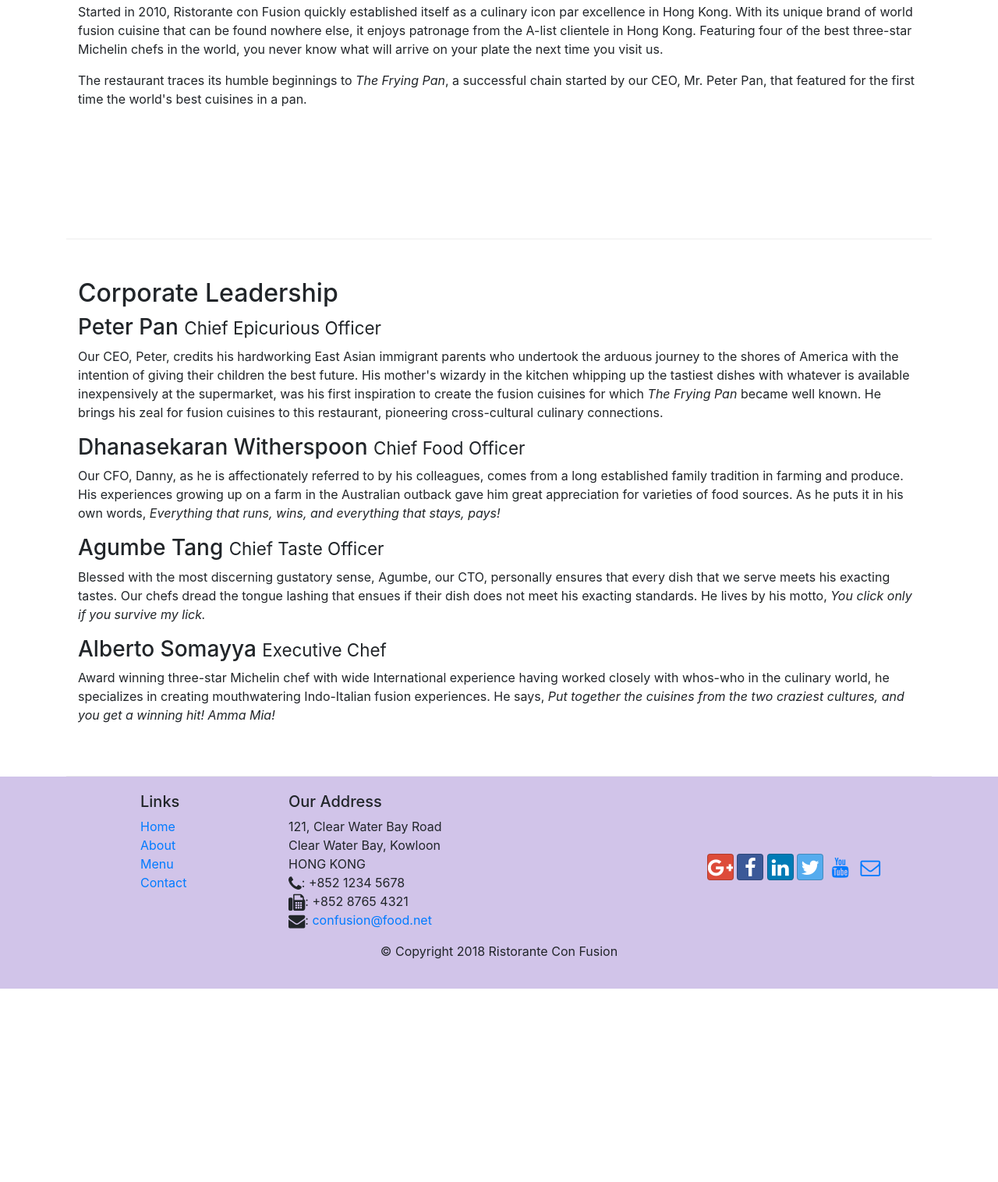
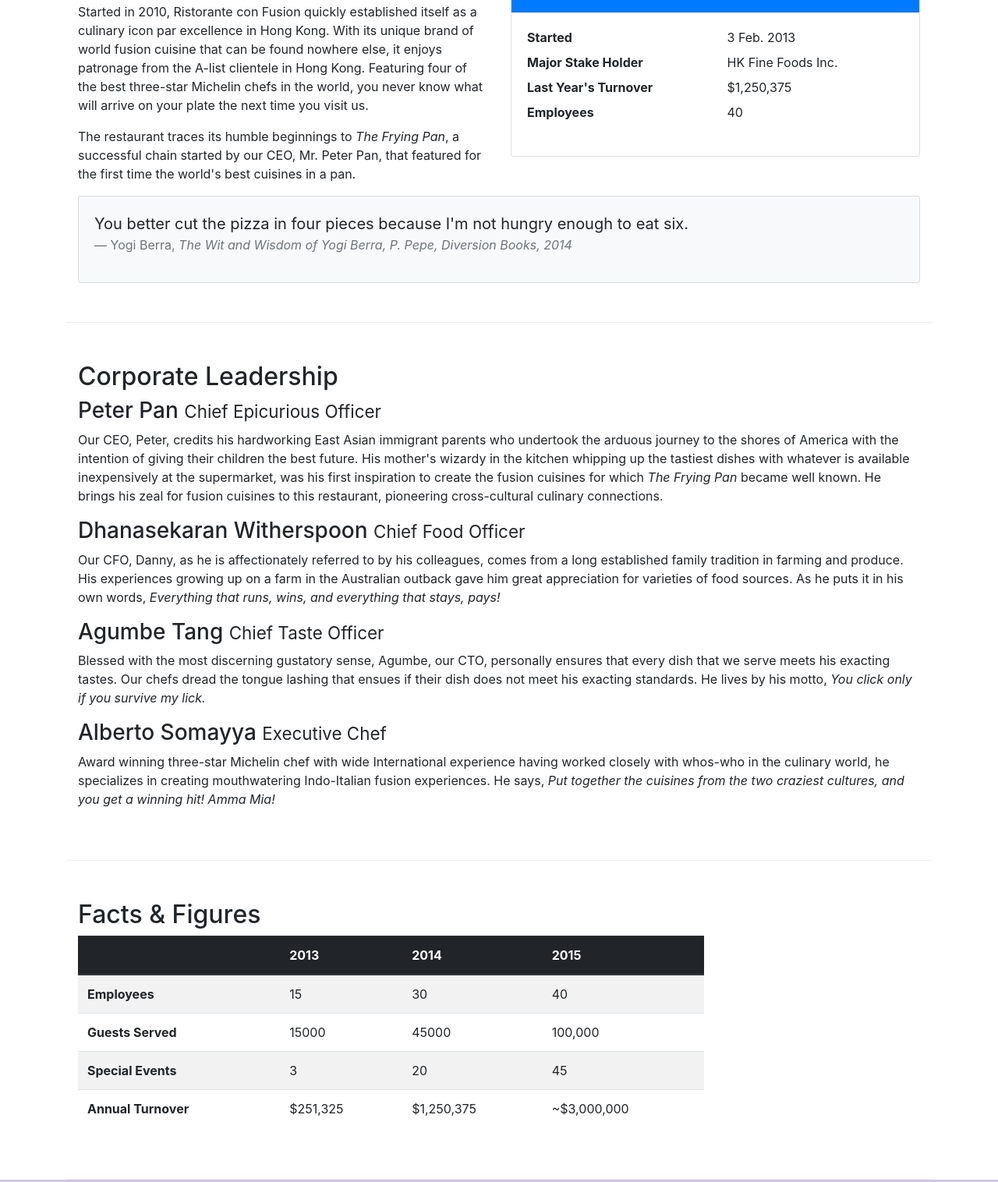
Before and after one commit to zeed3v/bootstrap4, a website: page aboutus.html in a window 1280 px wide. Shown: the part 558-2074 px from the top of the page at 78% size. Before the commit the page ends 1826 px from the top, so only its background shows below. Drawn offline with nearby package versions, Linux system fonts and the light colour scheme.

Commit message:
tables and cards

```diff
--- a/aboutus.html
+++ b/aboutus.html
@@ -62,12 +62,39 @@
         </div>
 
         <div class="row row-content">
-            <div class="col-6 col-sm-12">
+            <div class="col-sm-6">
                 <h2>Our History</h2>
                 <p>Started in 2010, Ristorante con Fusion quickly established itself as a culinary icon par excellence in Hong Kong. With its unique brand of world fusion cuisine that can be found nowhere else, it enjoys patronage from the A-list clientele in Hong Kong.  Featuring four of the best three-star Michelin chefs in the world, you never know what will arrive on your plate the next time you visit us.</p>
                 <p>The restaurant traces its humble beginnings to <em>The Frying Pan</em>, a successful chain started by our CEO, Mr. Peter Pan, that featured for the first time the world's best cuisines in a pan.</p>
             </div>
-            <div>
+            <div class="col-sm">
+                <div class="card">
+                    <h3 class="card-header bg-primary text-white">Facts At a Glance</h3>
+                    <div class="card-body">
+                        <dl class="row">
+                            <dt class="col-6">Started</dt>
+                            <dd class="col-6">3 Feb. 2013</dd>
+                            <dt class="col-6">Major Stake Holder</dt>
+                            <dd class="col-6">HK Fine Foods Inc.</dd>
+                            <dt class="col-6">Last Year's Turnover</dt>
+                            <dd class="col-6">$1,250,375</dd>
+                            <dt class="col-6">Employees</dt>
+                            <dd class="col-6">40</dd>
+                        </dl>
+                    </div>
+                </div>
+            </div>
+            <div class="col-12">
+                <div class="card card-body bg-light">
+                    <blockquote class="blockquote">
+                        <p class="mb-0">You better cut the pizza in four pieces because
+                            I'm not hungry enough to eat six.</p>
+                        <footer class="blockquote-footer">Yogi Berra,
+                            <cite title="Source Title">The Wit and Wisdom of Yogi Berra,
+                            P. Pepe, Diversion Books, 2014</cite>
+                        </footer>
+                    </blockquote>
+                </div>
             </div>
         </div>
 
@@ -84,6 +111,52 @@
                 <h3>Alberto Somayya <small>Executive Chef</small></h3>
                 <p class="d-sm-none d-md-block">Award winning three-star Michelin chef with wide International experience having worked closely with whos-who in the culinary world, he specializes in creating mouthwatering Indo-Italian fusion experiences. He says, <em>Put together the cuisines from the two craziest cultures, and you get a winning hit! Amma Mia!</em></p>
             </div>
+       </div>
+       <div class="row row-content">
+        <div class="col-12 col-sm-9">
+            <h2>Facts &amp; Figures</h2>
+            <div class="table-responsive">
+                <table class="table table-striped">
+                    <thead class="thead-dark">
+                        <tr>
+                            <th>&nbsp;</th>
+                            <th>2013</th>
+                            <th>2014</th>
+                            <th>2015</th>
+                        </tr>
+                    </thead>
+                    <tbody>
+                        <tr>
+                            <th>Employees</th>
+                            <td>15</td>
+                            <td>30</td>
+                            <td>40</td>
+                        </tr>
+                        <tr>
+                            <th>Guests Served</th>
+                            <td>15000</td>
+                            <td>45000</td>
+                            <td>100,000</td>
+                        </tr>
+                        <tr>
+                            <th>Special Events</th>
+                            <td>3</td>
+                            <td>20</td>
+                            <td>45</td>
+                        </tr>
+                        <tr>
+                            <th>Annual Turnover</th>
+                            <td>$251,325</td>
+                            <td>$1,250,375</td>
+                            <td>~$3,000,000</td>
+                        </tr>
+                    </tbody>
+                </table>
+            </div>
+        </div>
+        <div class="col-12 col-sm-3">
+
+        </div>
        </div>
 
     </div>
```
